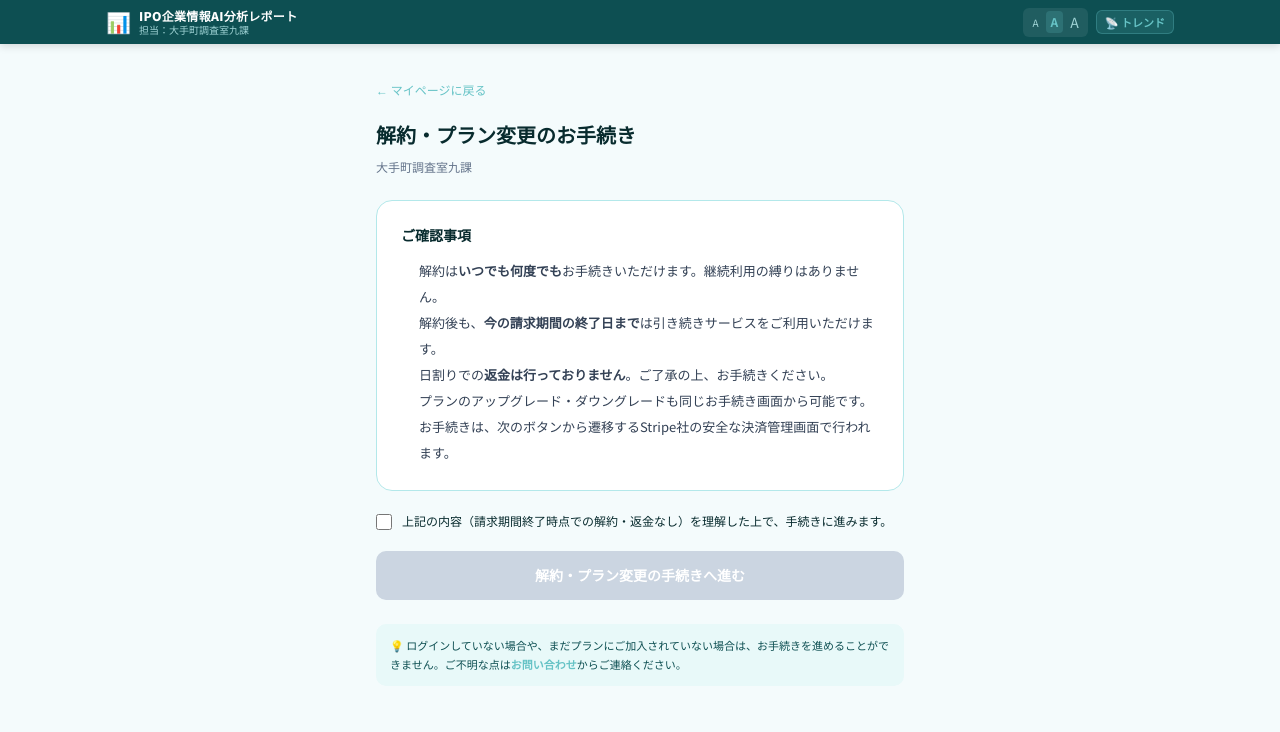
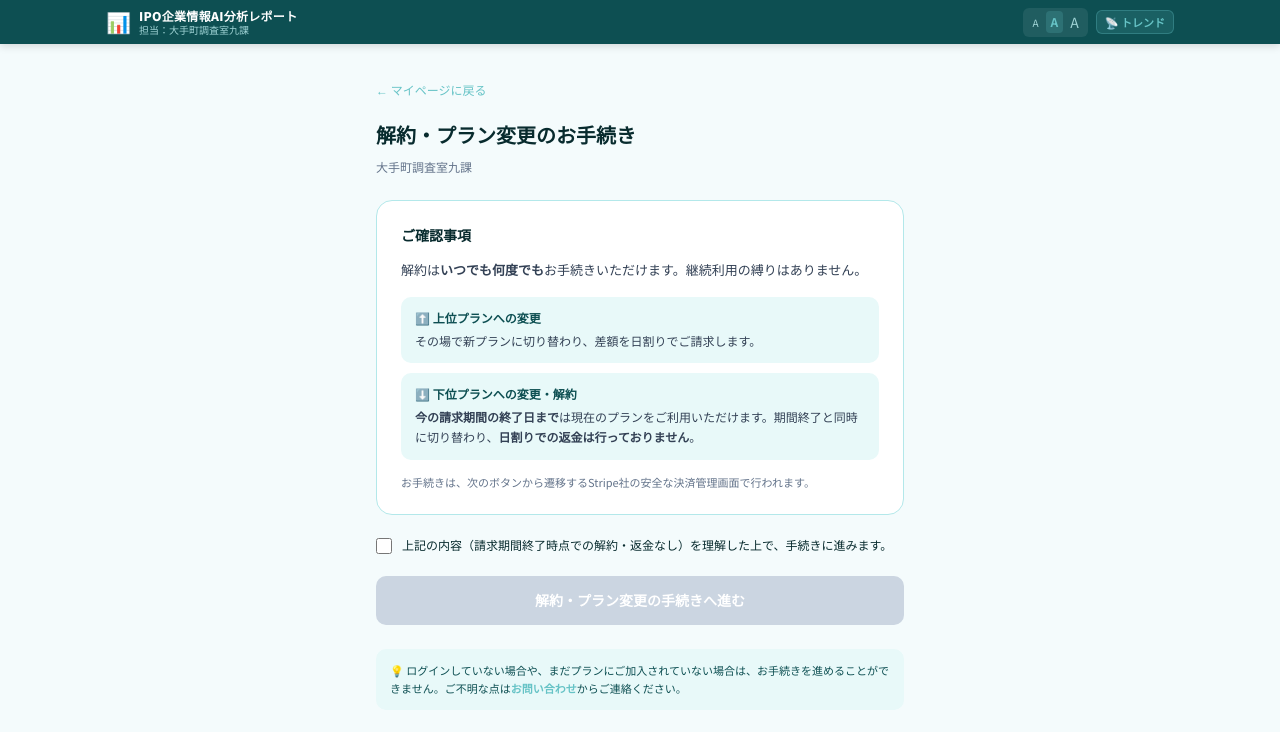
Before and after one commit to shakederice-jp/ipo-scout, a Next.js app: page /cancel in a window 1280 px wide. Shown: the top 732 px of the page. Built offline with nearby package versions, Linux system fonts and the light colour scheme.

Commit message:
simplify cancel page explanation into two clear rules

```diff
--- a/src/app/cancel/page.tsx
+++ b/src/app/cancel/page.tsx
@@ -43,13 +43,26 @@ export default function CancelPage() {
 
         <div style={{ background: "white", borderRadius: 16, border: `1px solid ${BORDER}`, padding: 24, marginBottom: 20 }}>
           <h2 style={{ fontSize: 14, fontWeight: 900, color: DARK, marginBottom: 12 }}>ご確認事項</h2>
-          <ul style={{ margin: 0, paddingLeft: 18, fontSize: 13, color: "#334155", lineHeight: 2 }}>
-            <li>解約は<strong>いつでも何度でも</strong>お手続きいただけます。継続利用の縛りはありません。</li>
-            <li>解約後も、<strong>今の請求期間の終了日まで</strong>は引き続きサービスをご利用いただけます。</li>
-            <li>日割りでの<strong>返金は行っておりません</strong>。ご了承の上、お手続きください。</li>
-            <li>プランのアップグレード・ダウングレードも同じお手続き画面から可能です。</li>
-            <li>お手続きは、次のボタンから遷移するStripe社の安全な決済管理画面で行われます。</li>
-          </ul>
+          <p style={{ fontSize: 13, color: "#334155", lineHeight: 1.9, margin: "0 0 14px" }}>
+            解約は<strong>いつでも何度でも</strong>お手続きいただけます。継続利用の縛りはありません。
+          </p>
+          <div style={{ display: "flex", flexDirection: "column", gap: 10 }}>
+            <div style={{ padding: "12px 14px", backgroundColor: LIGHT, borderRadius: 10 }}>
+              <p style={{ fontSize: 12, fontWeight: 900, color: MID, margin: "0 0 4px" }}>⬆️ 上位プランへの変更</p>
+              <p style={{ fontSize: 12, color: "#334155", margin: 0, lineHeight: 1.7 }}>
+                その場で新プランに切り替わり、差額を日割りでご請求します。
+              </p>
+            </div>
+            <div style={{ padding: "12px 14px", backgroundColor: LIGHT, borderRadius: 10 }}>
+              <p style={{ fontSize: 12, fontWeight: 900, color: MID, margin: "0 0 4px" }}>⬇️ 下位プランへの変更・解約</p>
+              <p style={{ fontSize: 12, color: "#334155", margin: 0, lineHeight: 1.7 }}>
+                <strong>今の請求期間の終了日まで</strong>は現在のプランをご利用いただけます。期間終了と同時に切り替わり、<strong>日割りでの返金は行っておりません</strong>。
+              </p>
+            </div>
+          </div>
+          <p style={{ fontSize: 11, color: "#64748b", marginTop: 14, marginBottom: 0 }}>
+            お手続きは、次のボタンから遷移するStripe社の安全な決済管理画面で行われます。
+          </p>
         </div>
 
         <label style={{ display: "flex", alignItems: "flex-start", gap: 10, marginBottom: 20, cursor: "pointer" }}>
```
